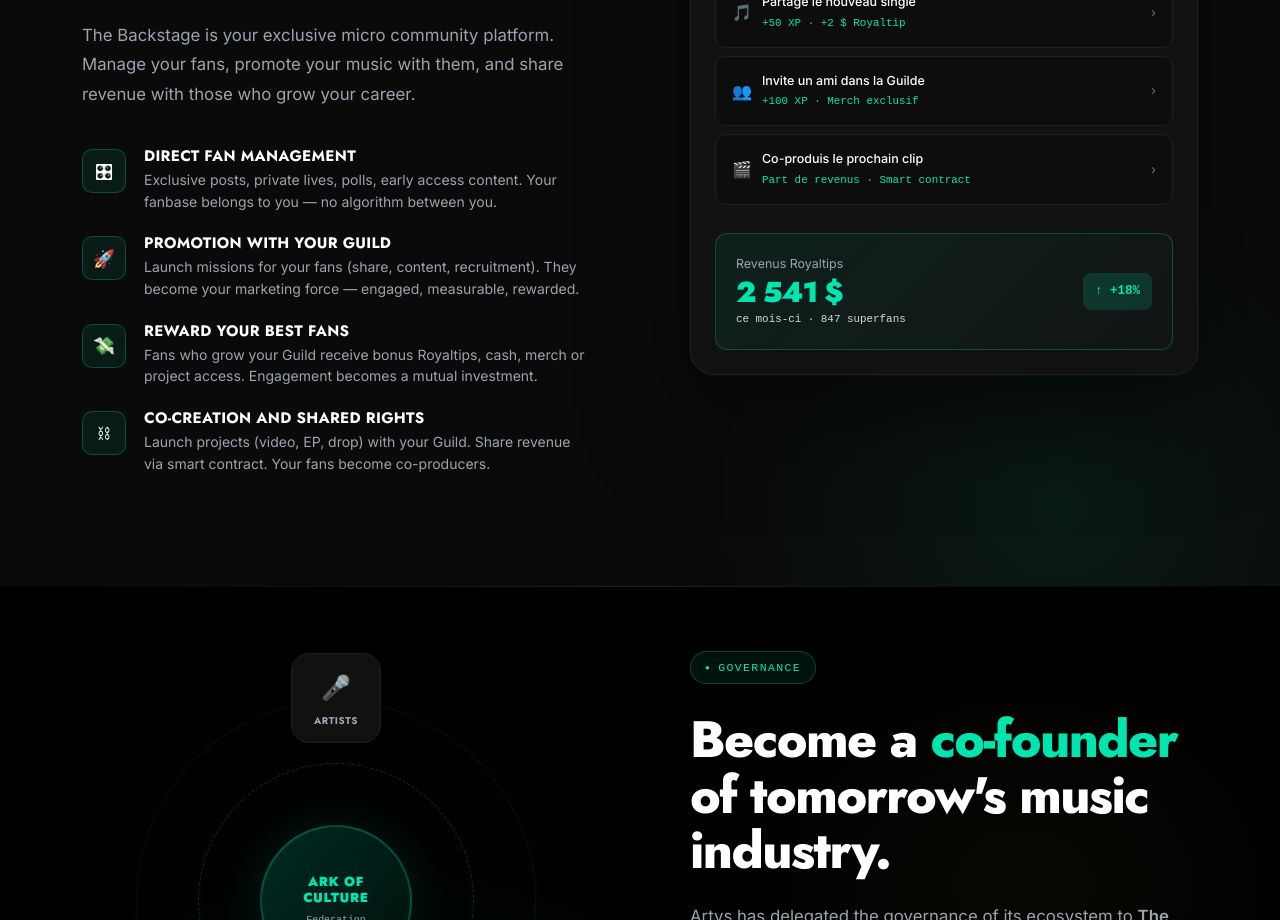
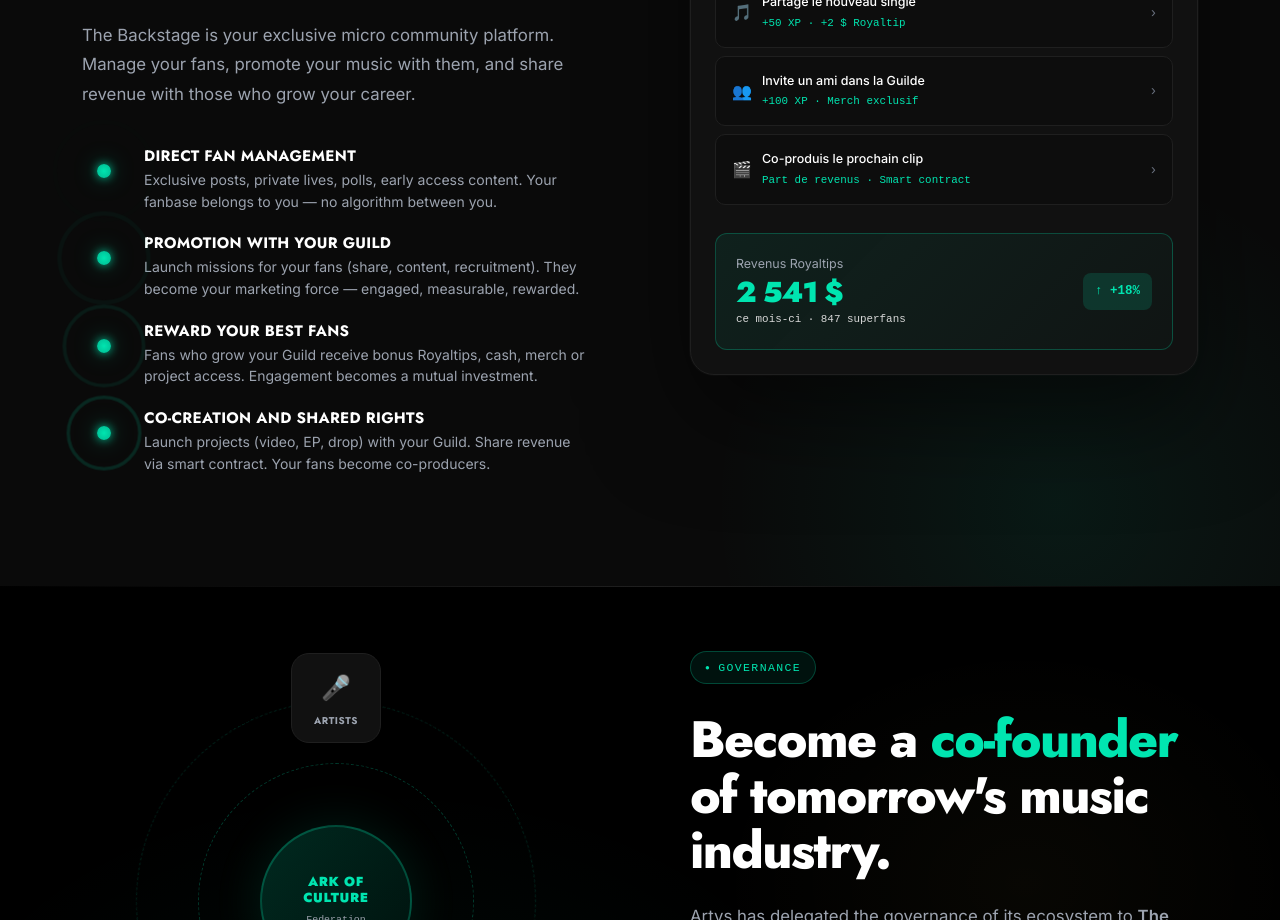
Before and after one commit to 5c0rp264/artys-for-artists, a React (Vite) app: page / in a window 1280 px wide. Shown: the part 3200-4120 px from the top of the page. Built offline with nearby package versions, Linux system fonts and the light colour scheme; no server answers.

Commit message:
feat(backstage): remplacement icônes par halo vert pulsant animé

```diff
--- a/src/components/sections/BackstageSection.tsx
+++ b/src/components/sections/BackstageSection.tsx
@@ -79,15 +79,28 @@ export default function BackstageSection() {
             </p>
 
             <div style={{ display: 'flex', flexDirection: 'column', gap: '24px', marginBottom: '32px' }}>
-              {features.map((feat) => (
+              {features.map((feat, idx) => (
                 <div key={feat.key} className="bs-anim" style={{ display: 'flex', gap: '18px', alignItems: 'flex-start', opacity: 0 }}>
                   <div style={{
-                    width: '44px', height: '44px', borderRadius: '10px',
-                    background: 'rgba(0,229,176,0.08)', border: '1px solid var(--accent-border)',
+                    width: '44px', height: '44px', borderRadius: '50%',
                     display: 'flex', alignItems: 'center', justifyContent: 'center',
-                    fontSize: '1.1rem', flexShrink: 0,
+                    flexShrink: 0, position: 'relative',
                   }}>
-                    {feat.icon}
+                    {/* Halo externe qui pulse */}
+                    <span className={`bs-pulse-ring bs-pulse-ring-${idx}`} style={{
+                      position: 'absolute', inset: 0,
+                      borderRadius: '50%',
+                      border: '2px solid rgba(0,229,176,0.5)',
+                      animation: `bsPulse 2.4s ease-out infinite`,
+                      animationDelay: `${idx * 0.4}s`,
+                    }} />
+                    {/* Point central */}
+                    <span style={{
+                      width: '14px', height: '14px', borderRadius: '50%',
+                      background: 'radial-gradient(circle, #00e5b0 0%, #00b890 100%)',
+                      boxShadow: '0 0 10px rgba(0,229,176,0.8), 0 0 24px rgba(0,229,176,0.4)',
+                      display: 'block',
+                    }} />
                   </div>
                   <div>
                     <h4 style={{
@@ -235,6 +248,11 @@ export default function BackstageSection() {
       </div>
 
       <style>{`
+        @keyframes bsPulse {
+          0%   { transform: scale(0.8); opacity: 0.9; }
+          60%  { transform: scale(1.9); opacity: 0.15; }
+          100% { transform: scale(2.4); opacity: 0; }
+        }
         .backstage-grid {
           display: grid;
           grid-template-columns: 1fr;
```
